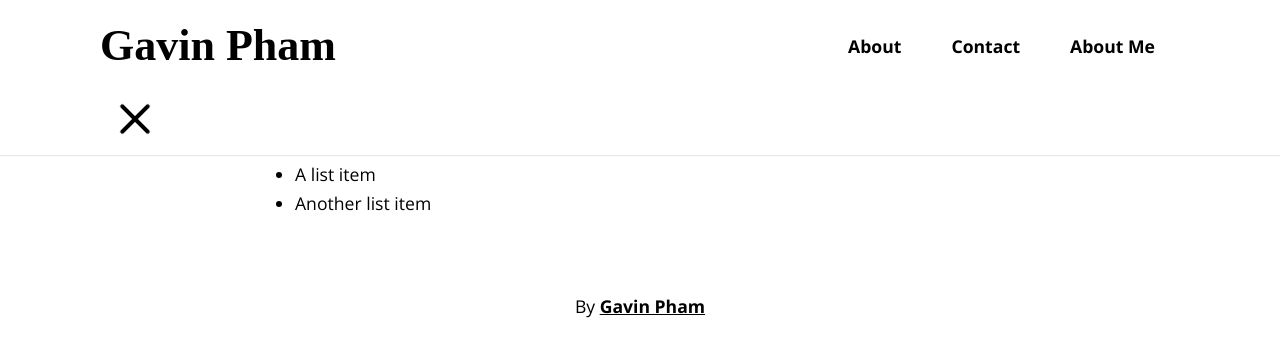
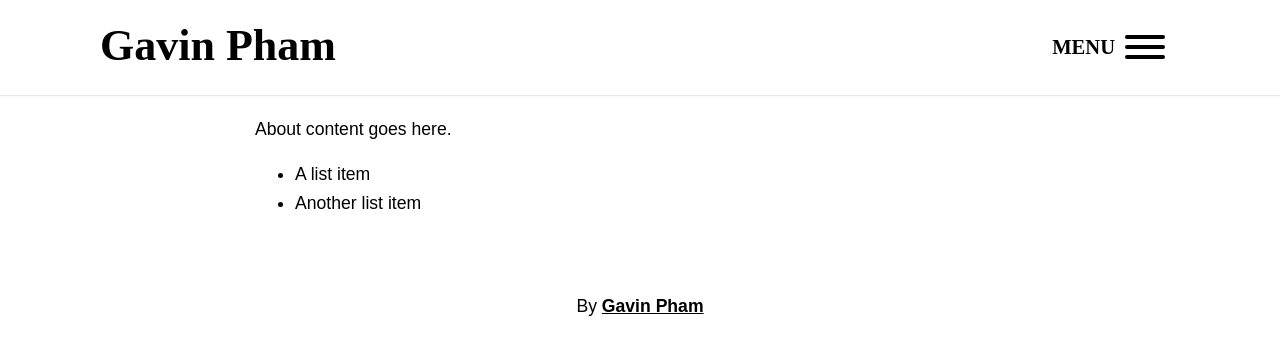
Before and after one commit to gavinpham/Portfolio-old-, a Jekyll site: the page built from _pages/01_about.md, in a window 1280 px wide. Shown: the top 357 px of the page. Built offline with Jekyll 4.4.1, drawn with Linux system fonts in a browser that asks for light colours; some web fonts are replaced.

Commit message:
Implemented navbar supported with a collapsible hamburger

```diff
--- a/_includes/header.html
+++ b/_includes/header.html
@@ -1,28 +1,24 @@
 <aside>
 	<div class="container">
-		<nav class="flex separated aligncenter">
+		<nav class="flex separated">
 			<h1><a href="{{ site.url }}">{{site.title}}</a></h1>
-			<ul>
-				{% for page in site.pages %} {% if page.title %}
-				<li><a href="{{ page.url | prepend: site.baseurl }}">{{ page.title }}</a></li>
-				{% endif %} {% endfor %}
-				<li><a href="{{ "/blog" | prepend: site.baseurl}}">About Me</a></li>
-			</ul>
+			<div id="menu">
+				<button class="hamburger hamburger--spin" type="button">
+					<h3 class="hamburger-label">Menu</h3>
+					<span class="hamburger-box">
+						<span class="hamburger-inner"></span>
+					</span>
+				</button>
+				<div class="navigation-list">
+					<ul>
+						{% for page in site.pages %} {% if page.title %}
+						<li><a class="nav-option" href="{{ page.url | prepend: site.baseurl }}">{{ page.title }}</a></li>
+						{% endif %} {% endfor %}
+						<li><a class="nav-option" href="{{ "/blog" | prepend: site.baseurl}}">About Me</a></li>
+					</ul>
+				</div>
+			</div>
 		</nav>
-		<button class="hamburger hamburger--collapse is-active" type="button">
-			<span class="hamburger-box">
-				<span class="hamburger-inner"></span>
-			</span>
-		</button>
-		<script>
-			// Look for .hamburger
-			var hamburger = document.querySelector(".hamburger");
-			// On click
-			hamburger.addEventListener("click", function() {
-			// Toggle class "is-active"
-			hamburger.classList.toggle("is-active");
-				// Do something else, like open/close menu
-			});
-		</script>
 	</div>
 </aside>
+<script src="{{ "/assets/js/hamburger.js" | prepend: site.url }}"></script>
--- a/_sass/_base.scss
+++ b/_sass/_base.scss
@@ -1,6 +1,6 @@
 $content-width: 800px;
 $main: #000000;
-$font-style: 'Open Sans', sans-serif;
+$font-style: 'ministry', sans-serif;
 $font-color: #000000;
 $link-color: #000000;
 $link-hover-color: $main;
--- a/_sass/_layout.scss
+++ b/_sass/_layout.scss
@@ -50,20 +50,6 @@ time {
 	color: #898989;
 }
 
-.container {
-	margin-left: 100px;
-	margin-right: 100px;
-}
-
-/* Responsively Scale the Container */
-@media (max-width: 960px){
-	.container {
-		margin-left: 25px;
-		margin-left: 25px;
-	}
-}
-
-
 /* Fixed Navigation Bar */
 
 aside {
@@ -86,12 +72,14 @@ aside {
 			padding: 0;
 			list-style: none;
 			display: flex;
-			justify-content: space-between;
+			flex-direction: column;
 				li {
+					display: flex;
+					flex-direction: row-reverse;
 					a {
-						padding: 25px;
+						padding: 20px;
 						text-decoration: none;
-						display: block;
+						display: flex;
 						font-family: $font-style;
 						line-height: 20px;
 						box-shadow: 0;
@@ -127,3 +115,22 @@ footer {
 .aligncenter {
 	align-items: center;
 }
+
+.container {
+	margin-left: 100px;
+	margin-right: 100px;
+}
+
+#menu {
+	display: flex;
+	flex-direction: column;
+	align-items: flex-end;
+}
+
+/* Responsively Scale the Container */
+@media (max-width: 960px){
+	.container {
+		margin-left: 25px;
+		margin-right: 25px;
+	}
+}
--- /dev/null
+++ b/_sass/_navbar.scss
@@ -0,0 +1,100 @@
+@mixin keyframes($animationName) {
+  @-webkit-keyframes #{$animationName} {
+    @content;
+  }
+  @-moz-keyframes #{$animationName} {
+    @content;
+  }
+  @-o-keyframes #{$animationName} {
+    @content;
+  }
+  @keyframes #{$animationName} {
+    @content;
+  }
+}
+
+@mixin animation ($delay, $duration, $animation, $timing: cubic-bezier(0.1, 0.7, 1.0, 0.1), $direction: forward, $fillmode: forwards) {
+    -webkit-animation-delay: $delay;
+    -webkit-animation-duration: $duration;
+    -webkit-animation-name: $animation;
+    -webkit-animation-timing-function: $timing;
+    -webkit-animation-fill-mode: $fillmode;
+    -webkit-animation-direction: $direction;
+
+    -moz-animation-delay: $delay;
+    -moz-animation-duration: $duration;
+    -moz-animation-name: $animation;
+    -moz-animation-timing-function: $timing;
+    -moz-animation-fill-mode: $fillmode;
+    -moz-animation-direction: $direction;
+
+    animation-delay: $delay;
+    animation-duration: $duration;
+    animation-name: $animation;
+    animation-timing-function: $timing;
+    animation-fill-mode: $fillmode;
+    animation-direction: $direction;
+}
+
+@include keyframes(animation-collapse-menu) {
+    from {
+        height: 300px; //TODO: Fix arbitrary height
+    }
+
+    to {
+        height: 0px;
+    }
+}
+
+@include keyframes(animation-expand-menu) {
+    from {
+        height: 0px;
+    }
+
+    to {
+        height: 300px;
+    }
+}
+
+@include keyframes(animation-appear){
+    from {
+        opacity: 0;
+    }
+    to {
+        opacity: 1;
+    }
+}
+
+@include keyframes(animation-disappear){
+    from {
+        opacity: 1;
+    }
+    to {
+        opacity: 0;
+    }
+}
+
+.navigation-list {
+    overflow: hidden;
+    height: 0px;
+}
+
+.nav-option {
+    opacity: 0;
+}
+
+.animation-collapse-menu{
+  @include animation(0, 0.4s, animation-collapse-menu, ease);
+}
+
+.animation-expand-menu{
+  @include animation(0, 0.4s, animation-expand-menu, ease);
+}
+
+.animation-appear{
+  @include animation(0, 0.7s, animation-appear, ease);
+}
+
+.animation-disappear{
+  @include animation(0, 0.4s, animation-disappear, ease);
+}
--- a/_sass/hamburgers/_base.scss
+++ b/_sass/hamburgers/_base.scss
@@ -2,8 +2,9 @@
 // ==================================================
 .hamburger {
   padding: $hamburger-padding-y $hamburger-padding-x;
-  display: inline-block;
   cursor: pointer;
+  display: flex;
+  align-items: center;
 
   transition-property: opacity, filter;
   transition-duration: $hamburger-hover-transition-duration;
@@ -17,6 +18,7 @@
   border: 0;
   margin: 0;
   overflow: visible;
+  outline: none;
 
   &:hover {
     @if $hamburger-hover-use-filter == true {
@@ -67,3 +69,9 @@
     bottom: ($hamburger-layer-spacing + $hamburger-layer-height) * -1;
   }
 }
+
+.hamburger-label {
+  padding-right: 10px;
+  text-transform: uppercase;
+  font-weight: 600;
+}
--- a/_sass/hamburgers/hamburgers.scss
+++ b/_sass/hamburgers/hamburgers.scss
@@ -10,7 +10,7 @@
 // Settings
 // ==================================================
 $hamburger-padding-x                       : 15px !default;
-$hamburger-padding-y                       : 15px !default;
+$hamburger-padding-y                       : 10px !default;
 $hamburger-layer-width                     : 40px !default;
 $hamburger-layer-height                    : 4px !default;
 $hamburger-layer-spacing                   : 6px !default;
--- /dev/null
+++ b/assets/js/hamburger.js
@@ -0,0 +1,41 @@
+var hamburger = document.querySelector(".hamburger");
+var nav = document.querySelector(".navigation-list");
+var nav_options = document.querySelectorAll(".nav-option");
+
+var animation_in = "animation-expand-menu";
+var animation_out = "animation-collapse-menu";
+var animation_appear = "animation-appear";
+var animation_disappear = "animation-disappear";
+var delay = 100;	//Units: ms
+var total_delay = nav_options.length * delay;
+
+function toggleNavigationVisible(){
+	if (nav.classList.contains(animation_in)){
+		for (var i = nav_options.length - 1; i >= 0; i--){
+			setTimeout((i) => {
+				nav_options[i].classList.replace(animation_appear, animation_disappear);
+			}, i * delay, i);
+		}
+		nav.classList.replace(animation_in, animation_out);
+	} else if (nav.classList.contains(animation_out)) {
+		for (var i = 0; i < nav_options.length; i++){
+			setTimeout((i) => {
+				nav_options[i].classList.replace(animation_disappear, animation_appear);
+			}, i * delay, i);
+		}
+		nav.classList.replace(animation_out, animation_in);
+	} else {
+		for (var i = 0; i < nav_options.length; i++){
+			setTimeout((i)=>{
+				console.log(i);
+				nav_options[i].classList.add(animation_appear);
+			}, i * delay, i);
+		}
+		nav.classList.add(animation_in);
+	}
+}
+
+hamburger.addEventListener("click", function() {
+	hamburger.classList.toggle("is-active");
+	toggleNavigationVisible();
+});
--- a/css/main.scss
+++ b/css/main.scss
@@ -6,4 +6,5 @@
 	"base",
 	"layout",
 	"syntax-highlighting",
-	"hamburgers/hamburgers"
+	"hamburgers/hamburgers",
+	"navbar"
```
